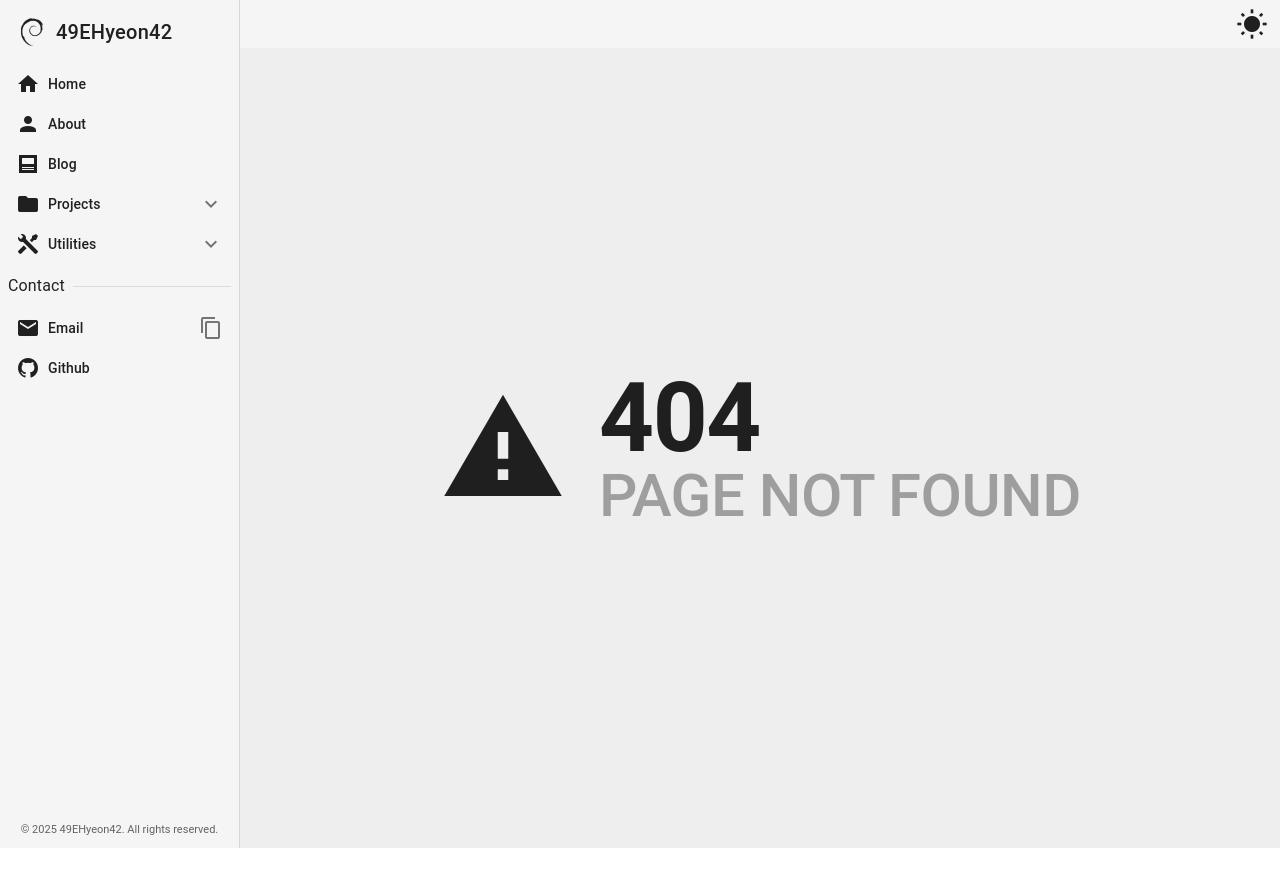
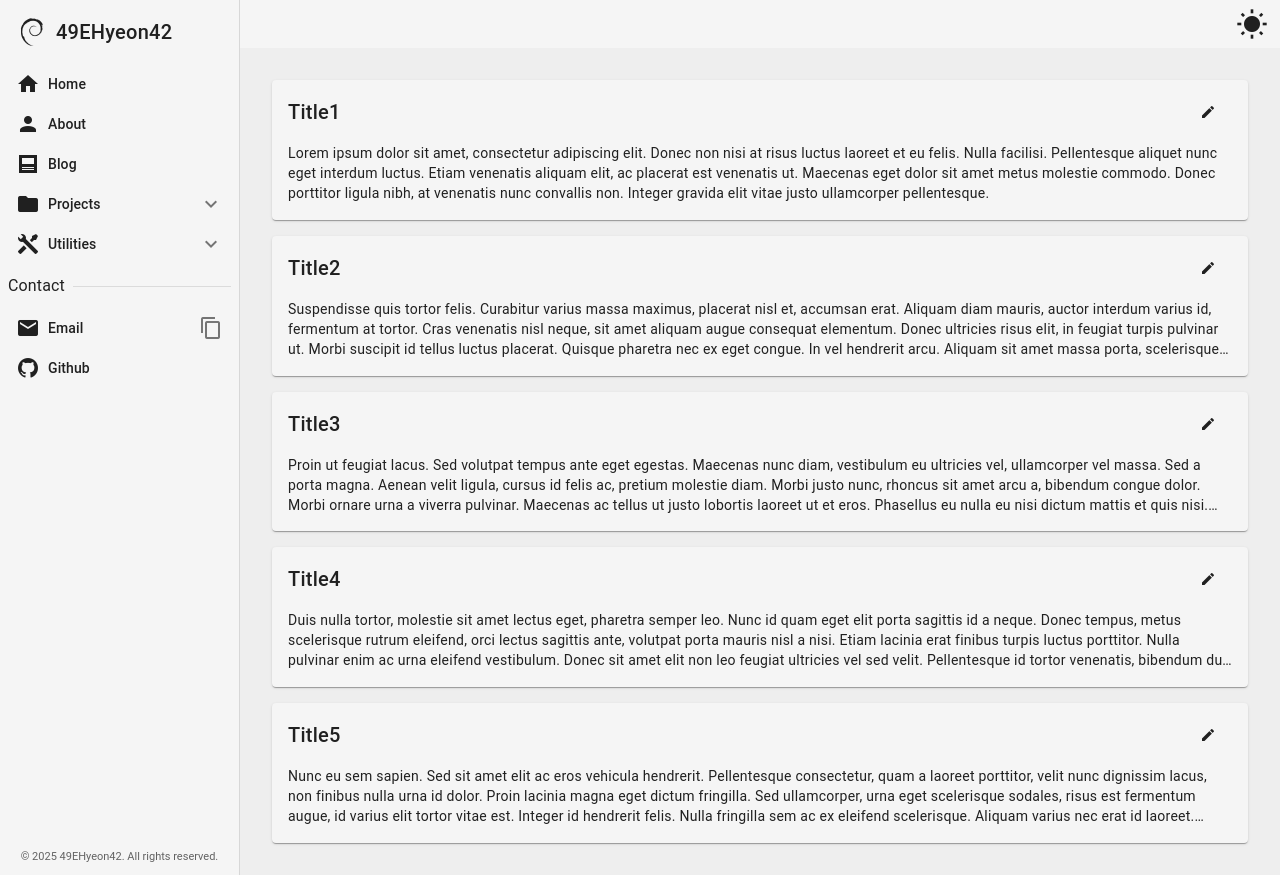
Before and after one commit to 49EHyeon42/vue-boilerplate, a Vue app: page /test-views/card-test in a window 1280 px wide. Before the commit this address had no page. Before the commit the page ends 848 px from the top, so only its background shows below. Built offline with nearby package versions, Linux system fonts and the light colour scheme; a web font is replaced by a local one.

Commit message:
temp: 임시 저장

```diff
--- a/src/router/testViews.ts
+++ b/src/router/testViews.ts
@@ -44,4 +44,9 @@ export const testRoutes = [
     name: 'TableView',
     component: () => import('@/testViews/TableView.vue'),
   },
+  {
+    path: '/test-views/card-test',
+    name: 'CardTestView',
+    component: () => import('@/testViews/CardTestView.vue'),
+  },
 ];
--- /dev/null
+++ b/src/testComponents/card/TestCard.vue
@@ -0,0 +1,94 @@
+<script setup lang="ts">
+import { computed, ref } from 'vue';
+
+const props = withDefaults(
+  defineProps<{
+    title: string;
+    content?: string;
+    lines?: number;
+  }>(),
+  {
+    content: '',
+    lines: 5,
+  },
+);
+
+const emits = defineEmits<{
+  save: [payload: { title: string; content: string }];
+}>();
+
+const isEditing = ref<boolean>(false);
+const editTitle = ref<string>('');
+const editContent = ref<string>('');
+
+const computeClampStyles = computed(() => ({
+  '--lines': props.lines,
+}));
+
+function startEdit() {
+  editTitle.value = props.title;
+  editContent.value = props.content;
+  isEditing.value = true;
+}
+
+function cancelEdit() {
+  isEditing.value = false;
+  editTitle.value = props.title;
+  editContent.value = props.content;
+}
+
+async function saveEdit() {
+  emits('save', { title: editTitle.value, content: editContent.value });
+  isEditing.value = false;
+}
+</script>
+
+<template>
+  <v-card class="ma-4">
+    <v-card-title>
+      <template v-if="isEditing">
+        <v-text-field v-model="editTitle" hide-details label="제목" />
+      </template>
+      <template v-else>
+        <div class="d-flex align-center justify-space-between">
+          <span>{{ props.title }}</span>
+          <v-btn icon variant="text" @click="startEdit">
+            <v-icon size="x-small">mdi-pencil</v-icon>
+          </v-btn>
+        </div>
+      </template>
+    </v-card-title>
+
+    <v-card-text>
+      <template v-if="isEditing">
+        <v-textarea v-model="editContent" auto-grow hide-details label="내용" />
+      </template>
+      <template v-else>
+        <div class="multiline-clamp" :style="computeClampStyles">
+          {{ props.content }}
+        </div>
+      </template>
+    </v-card-text>
+
+    <v-card-actions v-if="isEditing">
+      <v-spacer />
+      <v-btn color="secondary" @click="cancelEdit">취소</v-btn>
+      <v-btn color="primary" @click="saveEdit">저장</v-btn>
+    </v-card-actions>
+  </v-card>
+</template>
+
+<style scoped>
+.multiline-clamp {
+  /* 말줄임 처리를 위한 기본 설정 */
+  overflow: hidden;
+
+  /* 다중 행 클램프 설정 */
+  display: -webkit-box;
+  -webkit-box-orient: vertical;
+  /* 웹킷 전용 */
+  -webkit-line-clamp: var(--lines);
+  /* 표준 속성 (일부 브라우저) */
+  line-clamp: var(--lines);
+}
+</style>
--- /dev/null
+++ b/src/testViews/CardTestView.vue
@@ -0,0 +1,78 @@
+<script setup lang="ts">
+import { ref } from 'vue';
+
+import EhLayout2 from '@/layouts/EhLayout2.vue';
+import TestCard from '@/testComponents/card/TestCard.vue';
+
+interface Card {
+  id: number;
+  title: string;
+  content: string;
+}
+
+const cards = ref<Card[]>([
+  {
+    id: 1,
+    title: 'Title1',
+    content:
+      'Lorem ipsum dolor sit amet, consectetur adipiscing elit. Donec non nisi at risus luctus laoreet et eu felis. Nulla facilisi. Pellentesque aliquet nunc eget interdum luctus. Etiam venenatis aliquam elit, ac placerat est venenatis ut. Maecenas eget dolor sit amet metus molestie commodo. Donec porttitor ligula nibh, at venenatis nunc convallis non. Integer gravida elit vitae justo ullamcorper pellentesque.',
+  },
+  {
+    id: 2,
+    title: 'Title2',
+    content:
+      'Suspendisse quis tortor felis. Curabitur varius massa maximus, placerat nisl et, accumsan erat. Aliquam diam mauris, auctor interdum varius id, fermentum at tortor. Cras venenatis nisl neque, sit amet aliquam augue consequat elementum. Donec ultricies risus elit, in feugiat turpis pulvinar ut. Morbi suscipit id tellus luctus placerat. Quisque pharetra nec ex eget congue. In vel hendrerit arcu. Aliquam sit amet massa porta, scelerisque ex sed, elementum ligula. Mauris eget eros in quam tristique fringilla nec sit amet mauris. Integer iaculis ipsum sed risus viverra bibendum.',
+  },
+  {
+    id: 3,
+    title: 'Title3',
+    content:
+      'Proin ut feugiat lacus. Sed volutpat tempus ante eget egestas. Maecenas nunc diam, vestibulum eu ultricies vel, ullamcorper vel massa. Sed a porta magna. Aenean velit ligula, cursus id felis ac, pretium molestie diam. Morbi justo nunc, rhoncus sit amet arcu a, bibendum congue dolor. Morbi ornare urna a viverra pulvinar. Maecenas ac tellus ut justo lobortis laoreet ut et eros. Phasellus eu nulla eu nisi dictum mattis et quis nisi. Aliquam vitae massa erat. Proin convallis tempus eros, ut scelerisque mi vestibulum ut. Cras mattis molestie bibendum. Aenean in lectus sed risus vestibulum finibus.',
+  },
+  {
+    id: 4,
+    title: 'Title4',
+    content:
+      'Duis nulla tortor, molestie sit amet lectus eget, pharetra semper leo. Nunc id quam eget elit porta sagittis id a neque. Donec tempus, metus scelerisque rutrum eleifend, orci lectus sagittis ante, volutpat porta mauris nisl a nisi. Etiam lacinia erat finibus turpis luctus porttitor. Nulla pulvinar enim ac urna eleifend vestibulum. Donec sit amet elit non leo feugiat ultricies vel sed velit. Pellentesque id tortor venenatis, bibendum dui ut, scelerisque mi. Donec id rhoncus mi. Suspendisse vitae nisl pulvinar lectus pretium aliquet. Pellentesque velit leo, hendrerit vitae molestie sed, gravida eu nibh. Mauris vitae commodo neque.',
+  },
+  {
+    id: 5,
+    title: 'Title5',
+    content:
+      'Nunc eu sem sapien. Sed sit amet elit ac eros vehicula hendrerit. Pellentesque consectetur, quam a laoreet porttitor, velit nunc dignissim lacus, non finibus nulla urna id dolor. Proin lacinia magna eget dictum fringilla. Sed ullamcorper, urna eget scelerisque sodales, risus est fermentum augue, id varius elit tortor vitae est. Integer id hendrerit felis. Nulla fringilla sem ac ex eleifend scelerisque. Aliquam varius nec erat id laoreet. Mauris in dignissim nisl. Donec porttitor felis nec egestas varius. Morbi egestas maximus mi. Cras sagittis iaculis ex, nec molestie nibh volutpat id. Vivamus laoreet sem ac nulla sodales iaculis.',
+  },
+]);
+
+const saveCard = async (id: number, payload: { title: string; content: string }) => {
+  // API 호출 가정, 1초 지연
+  await new Promise((resolve) => setTimeout(resolve, 1000));
+
+  if (Math.random() < 0.5) {
+    throw new Error('저장 실패');
+  }
+
+  const index = cards.value.findIndex((card) => card.id === id);
+
+  if (index !== -1) {
+    cards.value[index].title = payload.title;
+    cards.value[index].content = payload.content;
+  }
+};
+</script>
+
+<template>
+  <EhLayout2>
+    <v-container fluid>
+      <TestCard
+        v-for="card in cards"
+        :key="card.id"
+        :title="card.title"
+        :content="card.content"
+        :lines="3"
+        @save="(payload) => saveCard(card.id, payload)"
+      />
+    </v-container>
+  </EhLayout2>
+</template>
+
+<style scoped></style>
```
